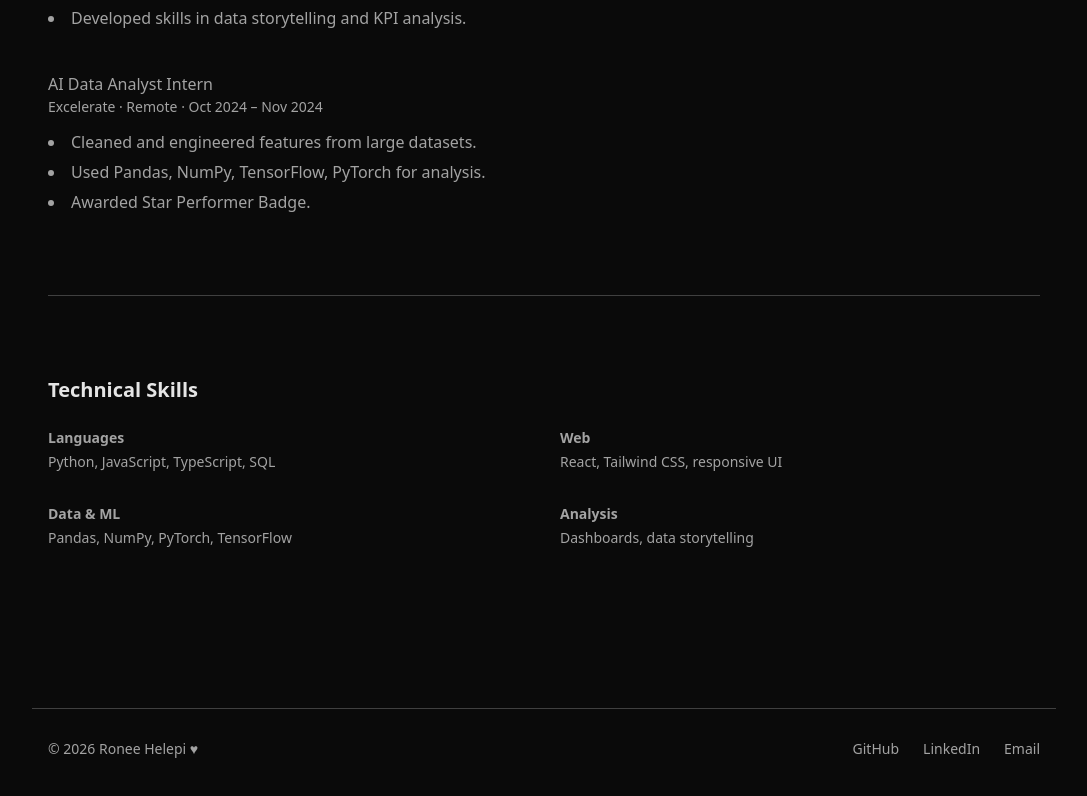
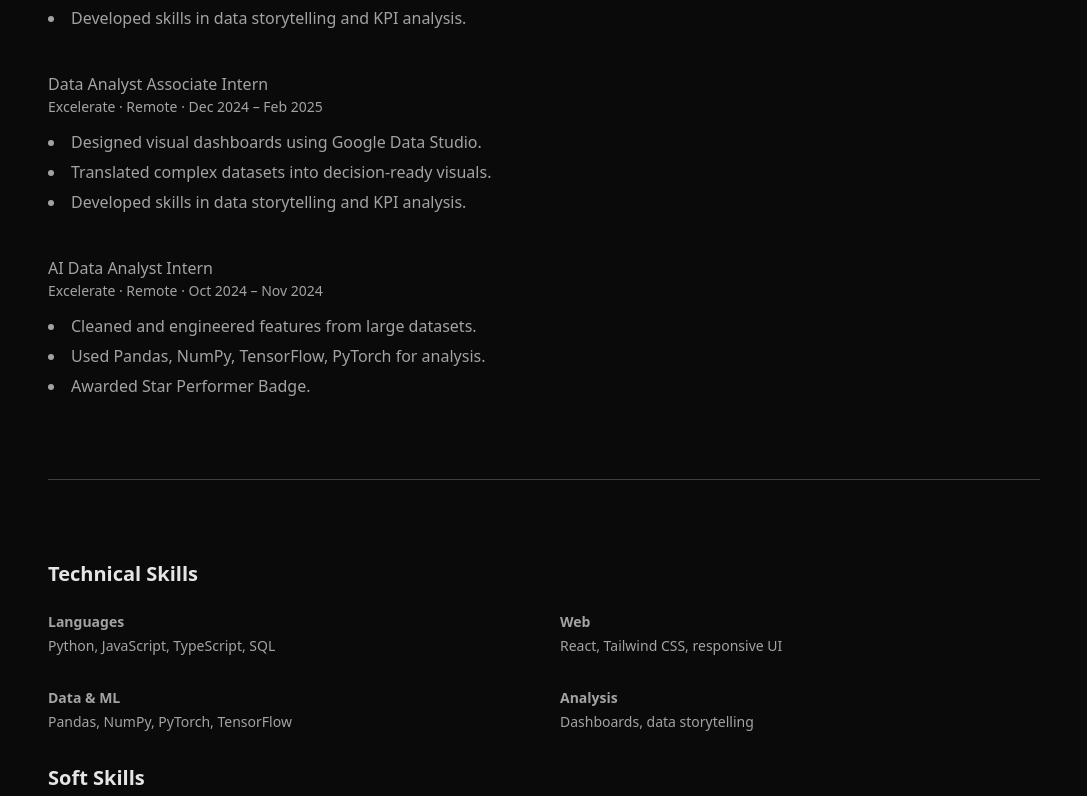
Before and after one commit to RONHEL235/minimal-academic-portfolio, a React (Vite) app: page /cv in a window 1280 px wide. Shown: the part 1144-1940 px from the top of the page, without its empty margins (96-1183 px from the left). Built offline with nearby package versions, Linux system fonts and the light colour scheme.

Commit message:
Added content to cv

```diff
--- a/src/pages/CV.jsx
+++ b/src/pages/CV.jsx
@@ -25,7 +25,7 @@ export default function CV() {
         <p className="mt-4 max-w-3xl text-neutral-700 dark:text-neutral-400">
           Avid learner, writer, and a software engineering student with
           multifaceted skills in user-centric design thinking, software
-          development and problem-solving..
+          development and problem-solving.
         </p>
 
         <div className="mt-6 flex flex-wrap gap-4 text-sm">
@@ -104,6 +104,16 @@ export default function CV() {
           />
 
           <Experience
+            title="Data Analyst Associate Intern"
+            meta="Excelerate · Remote · Dec 2024 – Feb 2025"
+            items={[
+              "Designed visual dashboards using Google Data Studio.",
+              "Translated complex datasets into decision-ready visuals.",
+              "Developed skills in data storytelling and KPI analysis.",
+            ]}
+          />
+
+          <Experience
             title="AI Data Analyst Intern"
             meta="Excelerate · Remote · Oct 2024 – Nov 2024"
             items={[
@@ -121,6 +131,17 @@ export default function CV() {
       <section>
         <h2 className="text-xl font-semibold text-neutral-700 dark:text-neutral-200">
           Technical Skills
+        </h2>
+
+        <div className="mt-6 grid gap-8 md:grid-cols-2 text-sm">
+          <Skill title="Languages" text="Python, JavaScript, TypeScript, SQL" />
+          <Skill title="Web" text="React, Tailwind CSS, responsive UI" />
+          <Skill title="Data & ML" text="Pandas, NumPy, PyTorch, TensorFlow" />
+          <Skill title="Analysis" text="Dashboards, data storytelling" />
+        </div>
+
+        <h2 className="text-xl font-semibold text-neutral-700 dark:text-neutral-200">
+          Soft Skills
         </h2>
 
         <div className="mt-6 grid gap-8 md:grid-cols-2 text-sm">
```
